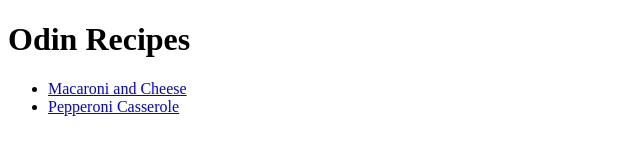
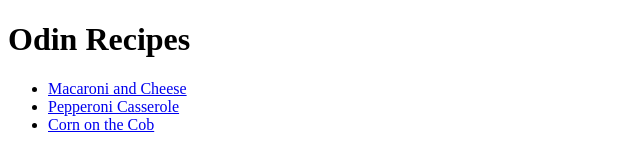
Before and after one commit to sivewritescode/odin-recipes, a plain HTML site: page index.html in a window 1280 px wide. Shown: the whole page, without its empty margins (0-640 px from the left). Drawn offline with Linux system fonts and the light colour scheme.

Commit message:
Add link to corn-on-the-cob.html

```diff
--- a/index.html
+++ b/index.html
@@ -10,6 +10,7 @@
     <ul>
       <li><a href="./recipes/macaroni-and-cheese.html">Macaroni and Cheese</a></li>
       <li><a href="./recipes/pepperoni-casserole.html">Pepperoni Casserole</a></li>
+      <li><a href="./recipes/corn-on-the-cob.html">Corn on the Cob</a></li>
     </ul>
   </body>
 </html>
```
